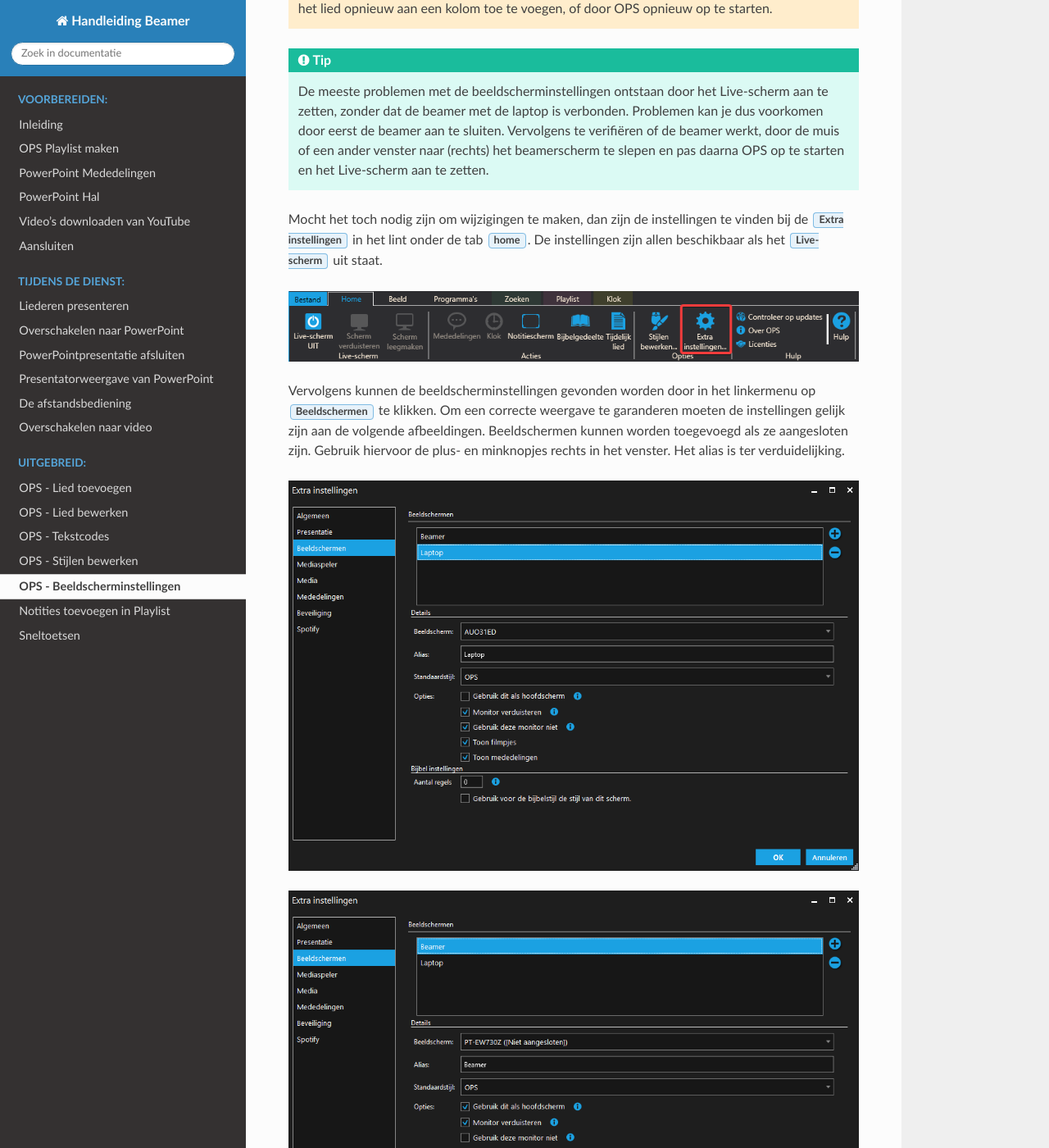
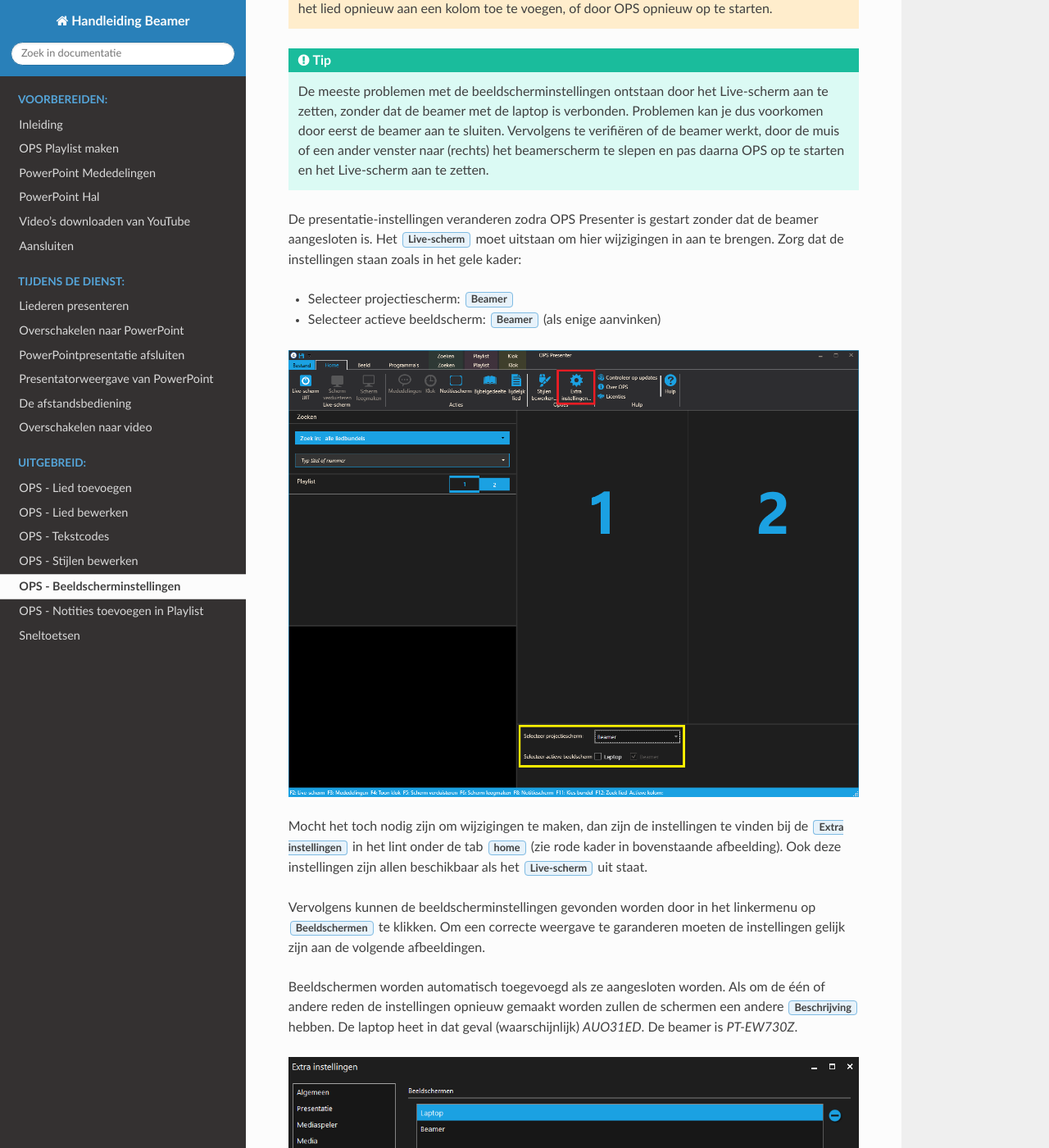
Before and after one commit to edewaal97/docs-beamer-reddingsark-bunschoten, a Sphinx documentation site: the page built from source/uitgebreid/ops/beeldscherminstellingen.rst, in a window 1280 px wide and 1400 px high, scrolled down 250 px. Shown: the whole window at 82% size. Built offline with Sphinx 7.4.7 and the Read the Docs theme 2.0.0, drawn with Linux system fonts in a browser that asks for light colours.

Commit message:
Update beeldscherminstellingen en andere kleine tekstuele wijzigingen

```diff
--- a/source/uitgebreid/ops/beeldscherminstellingen.rst
+++ b/source/uitgebreid/ops/beeldscherminstellingen.rst
@@ -7,11 +7,18 @@ OPS - Beeldscherminstellingen
 .. Tip::
   De meeste problemen met de beeldscherminstellingen ontstaan door het Live-scherm aan te zetten, zonder dat de beamer met de laptop is verbonden. Problemen kan je dus voorkomen door eerst de beamer aan te sluiten. Vervolgens te verifiëren of de beamer werkt, door de muis of een ander venster naar (rechts) het beamerscherm te slepen en pas daarna OPS op te starten en het Live-scherm aan te zetten.
 
-Mocht het toch nodig zijn om wijzigingen te maken, dan zijn de instellingen te vinden bij de :guilabel:`Extra instellingen` in het lint onder de tab :guilabel:`home`. De instellingen zijn allen beschikbaar als het :guilabel:`Live-scherm` uit staat.
+De presentatie-instellingen veranderen zodra OPS Presenter is gestart zonder dat de beamer aangesloten is. Het :guilabel:`Live-scherm` moet uitstaan om hier wijzigingen in aan te brengen. Zorg dat de instellingen staan zoals in het gele kader:
+
+- Selecteer projectiescherm: :guilabel:`Beamer`
+- Selecteer actieve beeldscherm: :guilabel:`Beamer` (als enige aanvinken)
 
 .. image:: /images/ops-presenter-extra-instellingen.png
 
-Vervolgens kunnen de beeldscherminstellingen gevonden worden door in het linkermenu op :guilabel:`Beeldschermen` te klikken. Om een correcte weergave te garanderen moeten de instellingen gelijk zijn aan de volgende afbeeldingen. Beeldschermen kunnen worden toegevoegd als ze aangesloten zijn. Gebruik hiervoor de plus- en minknopjes rechts in het venster. Het alias is ter verduidelijking.
+Mocht het toch nodig zijn om wijzigingen te maken, dan zijn de instellingen te vinden bij de :guilabel:`Extra instellingen` in het lint onder de tab :guilabel:`home` (zie rode kader in bovenstaande afbeelding). Ook deze instellingen zijn allen beschikbaar als het :guilabel:`Live-scherm` uit staat.
+
+Vervolgens kunnen de beeldscherminstellingen gevonden worden door in het linkermenu op :guilabel:`Beeldschermen` te klikken. Om een correcte weergave te garanderen moeten de instellingen gelijk zijn aan de volgende afbeeldingen.
+
+Beeldschermen worden automatisch toegevoegd als ze aangesloten worden. Als om de één of andere reden de instellingen opnieuw gemaakt worden zullen de schermen een andere :guilabel:`Beschrijving` hebben. De laptop heet in dat geval (waarschijnlijk) `AUO31ED`. De beamer is `PT-EW730Z`.
 
 .. image:: /images/ops-beeldscherminstellingen-laptop.png
 
--- a/source/uitgebreid/ops/notities-in-playlist.rst
+++ b/source/uitgebreid/ops/notities-in-playlist.rst
@@ -1,5 +1,5 @@
-Notities toevoegen in Playlist
-==============================
+OPS - Notities toevoegen in Playlist
+====================================
 In sommige gevallen kan het handig zijn om notities aan de playlist toe te voegen. OPS ondersteund dit echter niet officieel. Het is echter door middel van een *hack* toch mogelijk.
 
 Klik in de playlist op het lied *waaronder* de notitie moet worden weergegeven.
--- a/source/voorbereiden/aansluiten.rst
+++ b/source/voorbereiden/aansluiten.rst
@@ -29,3 +29,5 @@ Technische gegevens:
 - Ingestelde schermresolutie: 1280x720 pixels
 - Aspect Ratio: 16:9
 - Verversingssnelheid: 60Hz
+
+Als er problemen zijn met OPS Presenter is het het mogelijk dat de beeldscherminstellingen verkeerd zijn. Controleer deze instellingen op de pagina: :doc:`../uitgebreid/ops/beeldscherminstellingen`
```
Also changed, not shown: source/images/ops-beeldscherminstellingen-beamer.png, source/images/ops-beeldscherminstellingen-laptop.png, source/images/ops-presenter-extra-instellingen.png.
